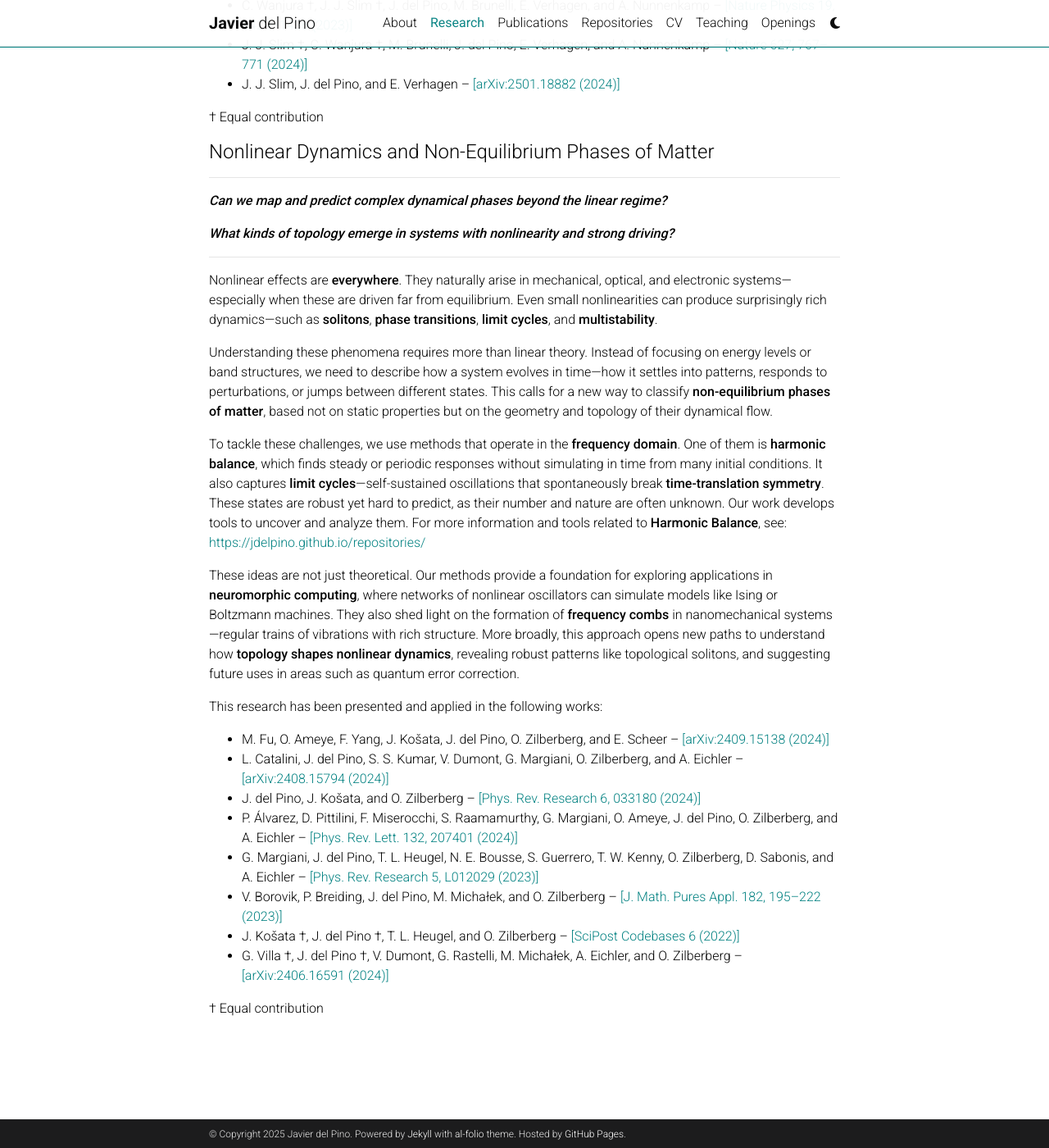
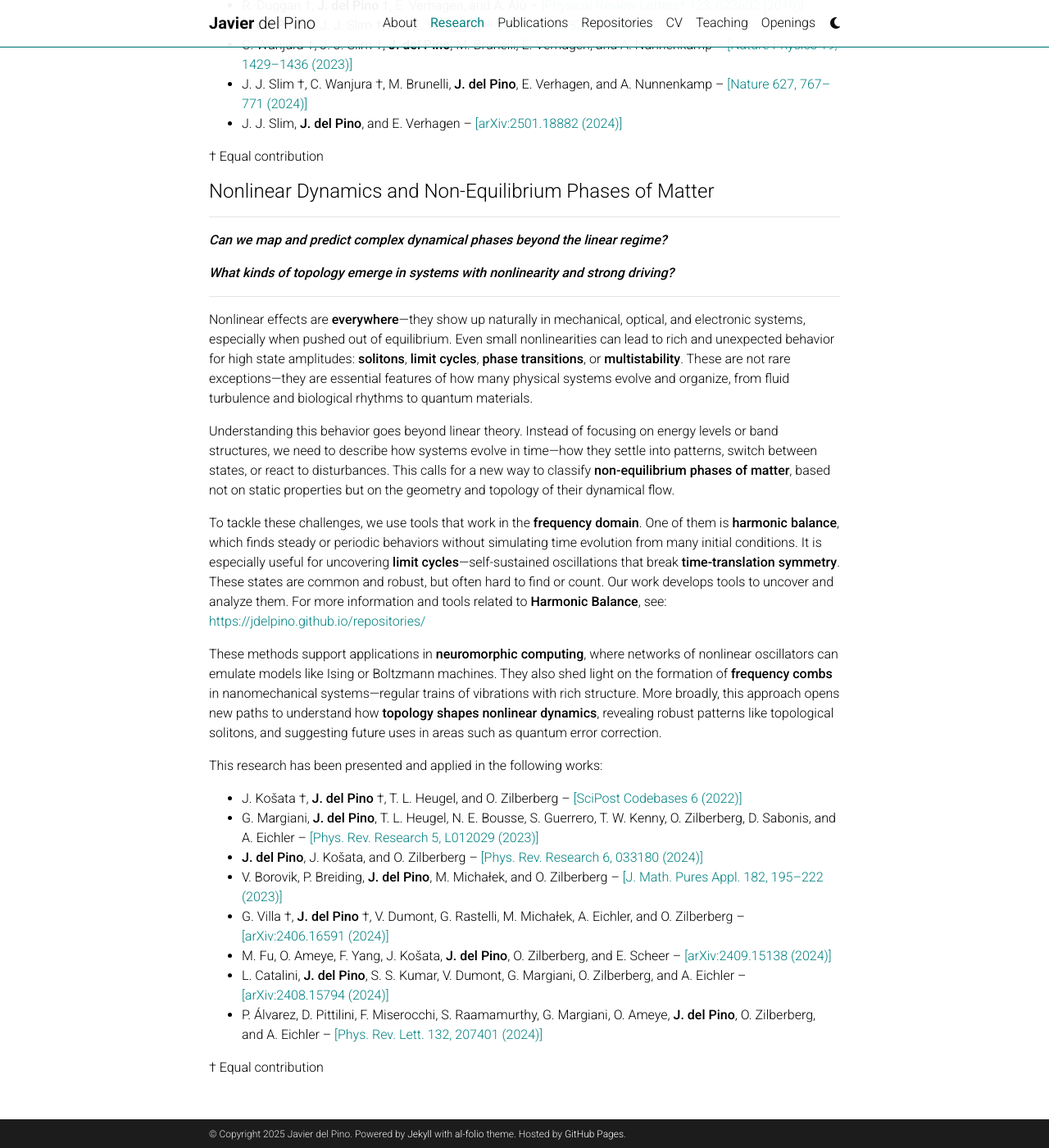
Before and after one commit to jdelpino/jdelpino.github.io, a Jekyll site: the page built from _pages/research.md, in a window 1280 px wide and 1400 px high, scrolled down 1034 px. Shown: the whole window at 82% size. Built offline with Jekyll 4.4.1, drawn with Linux system fonts in a browser that asks for light colours; comment, search, counter and statistics services are not loaded; a style sheet for code colours, icons or effects is not loaded; some of the changed text lies outside the part shown.

Commit message:
small tweaks in the text

```diff
--- a/_pages/research.md
+++ b/_pages/research.md
@@ -24,15 +24,15 @@
 
 One exciting direction in driven resonator systems is the design of **artificial gauge fields**—synthetic magnetic fields that act –break time-reversal symmetry– on neutral particles like photons or phonons. In contrast to electrons, these systems do not naturally react to magnetic field, so directional effects like the **Aharonov-Bohm phase** must be engineered through clever modulations in time or space. This opens the door to **nonreciprocal transport**, where energy flows preferentially in one direction, a key ingredient for next-generation quantum devices.
 
-Artificial gauge fields can also be combined with **parametric interactions** (e.g. squeezing or gain) to access **non-Hermitian effects**. These appear in systems where there is **gain and loss**, meaning energy can enter or leave the system. This breaks the usual rules of standard (Hermitian) quantum mechanics and leads to new behavior. For example, signals can be **amplified in one direction only**, or two modes can merge at special points called **exceptional points**. These phenomena have no analog in traditional condensed matter systems and offer new ways to control signal flow and potentially, quantum states.
+Artificial gauge fields can also be combined with **parametric interactions** (e.g. modulating the resonator frequency in time) to access **non-Hermitian effects**. These appear in systems where there is **gain and loss**, breaking the usual rules of Hermitian dynamics. When combined with artificial gauge fields this leads to striking directional behavior. In particular, the interplay of both ingredients enables **amplification in one direction only**, a phenomenon not possible with non-Hermiticity alone. Other effects include the control over **exceptional points**, where modes coalesce and signal response becomes highly sensitive. These phenomena have no analog in traditional condensed matter systems and offer new ways to control signal flow and potentially, quantum states.
 
 This physics has been demonstrated and explored in several recent works:
-- J. P. Mathew †, J. del Pino † and E. Verhagen – [[Nature Nanotechnology 15, 198–202 (2020)]](https://www.nature.com/articles/s41565-019-0630-8)
-- R. Duggan †, J. del Pino †, E. Verhagen, and A. Alù – [[Physical Review Letters* 123, 023602 (2019)]](https://journals.aps.org/prl/abstract/10.1103/PhysRevLett.123.023602)
-- J. del Pino †, J. J. Slim †, and E. Verhagen – [[Nature 606, 82–87 (2022)]](https://www.nature.com/articles/s41586-022-04609-0)
-- C. Wanjura †, J. J. Slim †, J. del Pino, M. Brunelli, E. Verhagen, and A. Nunnenkamp – [[Nature Physics 19, 1429–1436 (2023)]](https://www.nature.com/articles/s41567-023-02128-x)
-- J. J. Slim †, C. Wanjura †, M. Brunelli, J. del Pino, E. Verhagen, and A. Nunnenkamp – [[Nature 627, 767–771 (2024)]](https://www.nature.com/articles/s41586-024-07174-w)
-- J. J. Slim, J. del Pino, and E. Verhagen – [[arXiv:2501.18882 (2024)]](https://arxiv.org/abs/2501.18882)
+- J. P. Mathew †, **J. del Pino** † and E. Verhagen – [[Nature Nanotechnology 15, 198–202 (2020)]](https://www.nature.com/articles/s41565-019-0630-8)
+- R. Duggan †, **J. del Pino** †, E. Verhagen, and A. Alù – [[Physical Review Letters* 123, 023602 (2019)]](https://journals.aps.org/prl/abstract/10.1103/PhysRevLett.123.023602)
+- **J. del Pino** †, J. J. Slim †, and E. Verhagen – [[Nature 606, 82–87 (2022)]](https://www.nature.com/articles/s41586-022-04609-0)
+- C. Wanjura †, J. J. Slim †, **J. del Pino**, M. Brunelli, E. Verhagen, and A. Nunnenkamp – [[Nature Physics 19, 1429–1436 (2023)]](https://www.nature.com/articles/s41567-023-02128-x)
+- J. J. Slim †, C. Wanjura †, M. Brunelli, **J. del Pino**, E. Verhagen, and A. Nunnenkamp – [[Nature 627, 767–771 (2024)]](https://www.nature.com/articles/s41586-024-07174-w)
+- J. J. Slim, **J. del Pino**, and E. Verhagen – [[arXiv:2501.18882 (2024)]](https://arxiv.org/abs/2501.18882)
 
 † Equal contribution
 
@@ -48,23 +48,24 @@
 
 ---
 
-Nonlinear effects are **everywhere**. They naturally arise in mechanical, optical, and electronic systems—especially when these are driven far from equilibrium. Even small nonlinearities can produce surprisingly rich dynamics—such as **solitons**, **phase transitions**, **limit cycles**, and **multistability**.
+Nonlinear effects are **everywhere**—they show up naturally in mechanical, optical, and electronic systems, especially when pushed out of equilibrium. Even small nonlinearities can lead to rich and unexpected behavior for high state amplitudes: **solitons**, **limit cycles**, **phase transitions**, or **multistability**. These are not rare exceptions—they are essential features of how many physical systems evolve and organize, from fluid turbulence and biological rhythms to quantum materials.
 
-Understanding these phenomena requires more than linear theory. Instead of focusing on energy levels or band structures, we need to describe how a system evolves in time—how it settles into patterns, responds to perturbations, or jumps between different states. This calls for a new way to classify **non-equilibrium phases of matter**, based not on static properties but on the geometry and topology of their dynamical flow.
+Understanding this behavior goes beyond linear theory. Instead of focusing on energy levels or band structures, we need to describe how systems evolve in time—how they settle into patterns, switch between states, or react to disturbances. This calls for a new way to classify **non-equilibrium phases of matter**, based not on static properties but on the geometry and topology of their dynamical flow.
 
-To tackle these challenges, we use methods that operate in the **frequency domain**. One of them is **harmonic balance**, which finds steady or periodic responses without simulating in time from many initial conditions. It also captures **limit cycles**—self-sustained oscillations that spontaneously break **time-translation symmetry**. These states are robust yet hard to predict, as their number and nature are often unknown. Our work develops tools to uncover and analyze them. For more information and tools related to **Harmonic Balance**, see: [https://jdelpino.github.io/repositories/](https://jdelpino.github.io/repositories/)
+To tackle these challenges, we use tools that work in the **frequency domain**. One of them is **harmonic balance**, which finds steady or periodic behaviors without simulating time evolution from many initial conditions. It is especially useful for uncovering **limit cycles**—self-sustained oscillations that break **time-translation symmetry**. These states are common and robust, but often hard to find or count. Our work develops tools to uncover and analyze them. For more information and tools related to **Harmonic Balance**, see: [https://jdelpino.github.io/repositories/](https://jdelpino.github.io/repositories/)
 
-These ideas are not just theoretical. Our methods provide a foundation for exploring applications in **neuromorphic computing**, where networks of nonlinear oscillators can simulate models like Ising or Boltzmann machines. They also shed light on the formation of **frequency combs** in nanomechanical systems—regular trains of vibrations with rich structure. More broadly, this approach opens new paths to understand how **topology shapes nonlinear dynamics**, revealing robust patterns like topological solitons, and suggesting future uses in areas such as quantum error correction.
+These methods support applications in **neuromorphic computing**, where networks of nonlinear oscillators can emulate models like Ising or Boltzmann machines. They also shed light on the formation of **frequency combs** in nanomechanical systems—regular trains of vibrations with rich structure. More broadly, this approach opens new paths to understand how **topology shapes nonlinear dynamics**, revealing robust patterns like topological solitons, and suggesting future uses in areas such as quantum error correction.
 
 This research has been presented and applied in the following works:
 
-- M. Fu, O. Ameye, F. Yang, J. Košata, J. del Pino, O. Zilberberg, and E. Scheer – [[arXiv:2409.15138 (2024)]](https://arxiv.org/abs/2409.15138)
-- L. Catalini, J. del Pino, S. S. Kumar, V. Dumont, G. Margiani, O. Zilberberg, and A. Eichler – [[arXiv:2408.15794 (2024)]](https://arxiv.org/abs/2408.15794)
-- J. del Pino, J. Košata, and O. Zilberberg – [[Phys. Rev. Research 6, 033180 (2024)]](https://journals.aps.org/prresearch/abstract/10.1103/PhysRevResearch.6.033180)
-- P. Álvarez, D. Pittilini, F. Miserocchi, S. Raamamurthy, G. Margiani, O. Ameye, J. del Pino, O. Zilberberg, and A. Eichler – [[Phys. Rev. Lett. 132, 207401 (2024)]](https://journals.aps.org/prl/abstract/10.1103/PhysRevLett.132.207401)
-- G. Margiani, J. del Pino, T. L. Heugel, N. E. Bousse, S. Guerrero, T. W. Kenny, O. Zilberberg, D. Sabonis, and A. Eichler – [[Phys. Rev. Research 5, L012029 (2023)]](https://journals.aps.org/prresearch/abstract/10.1103/PhysRevResearch.5.L012029)
-- V. Borovik, P. Breiding, J. del Pino, M. Michałek, and O. Zilberberg – [[J. Math. Pures Appl. 182, 195–222 (2023)]](https://doi.org/10.1016/j.matpur.2023.03.002)
-- J. Košata †, J. del Pino †, T. L. Heugel, and O. Zilberberg – [[SciPost Codebases 6 (2022)]](https://scipost.org/codebases.6)
-- G. Villa †, J. del Pino †, V. Dumont, G. Rastelli, M. Michałek, A. Eichler, and O. Zilberberg – [[arXiv:2406.16591 (2024)]](https://arxiv.org/abs/2406.16591)
+- J. Košata †, **J. del Pino** †, T. L. Heugel, and O. Zilberberg – [[SciPost Codebases 6 (2022)]](https://scipost.org/codebases.6)
+- G. Margiani, **J. del Pino**, T. L. Heugel, N. E. Bousse, S. Guerrero, T. W. Kenny, O. Zilberberg, D. Sabonis, and A. Eichler – [[Phys. Rev. Research 5, L012029 (2023)]](https://journals.aps.org/prresearch/abstract/10.1103/PhysRevResearch.5.L012029)
+- **J. del Pino**, J. Košata, and O. Zilberberg – [[Phys. Rev. Research 6, 033180 (2024)]](https://journals.aps.org/prresearch/abstract/10.1103/PhysRevResearch.6.033180)
+- V. Borovik, P. Breiding, **J. del Pino**, M. Michałek, and O. Zilberberg – [[J. Math. Pures Appl. 182, 195–222 (2023)]](https://doi.org/10.1016/j.matpur.2023.03.002)
+- G. Villa †, **J. del Pino** †, V. Dumont, G. Rastelli, M. Michałek, A. Eichler, and O. Zilberberg – [[arXiv:2406.16591 (2024)]](https://arxiv.org/abs/2406.16591)
+- M. Fu, O. Ameye, F. Yang, J. Košata, **J. del Pino**, O. Zilberberg, and E. Scheer – [[arXiv:2409.15138 (2024)]](https://arxiv.org/abs/2409.15138)
+- L. Catalini, **J. del Pino**, S. S. Kumar, V. Dumont, G. Margiani, O. Zilberberg, and A. Eichler – [[arXiv:2408.15794 (2024)]](https://arxiv.org/abs/2408.15794)
+- P. Álvarez, D. Pittilini, F. Miserocchi, S. Raamamurthy, G. Margiani, O. Ameye, **J. del Pino**, O. Zilberberg, and A. Eichler – [[Phys. Rev. Lett. 132, 207401 (2024)]](https://journals.aps.org/prl/abstract/10.1103/PhysRevLett.132.207401)
+
 
 † Equal contribution
```
